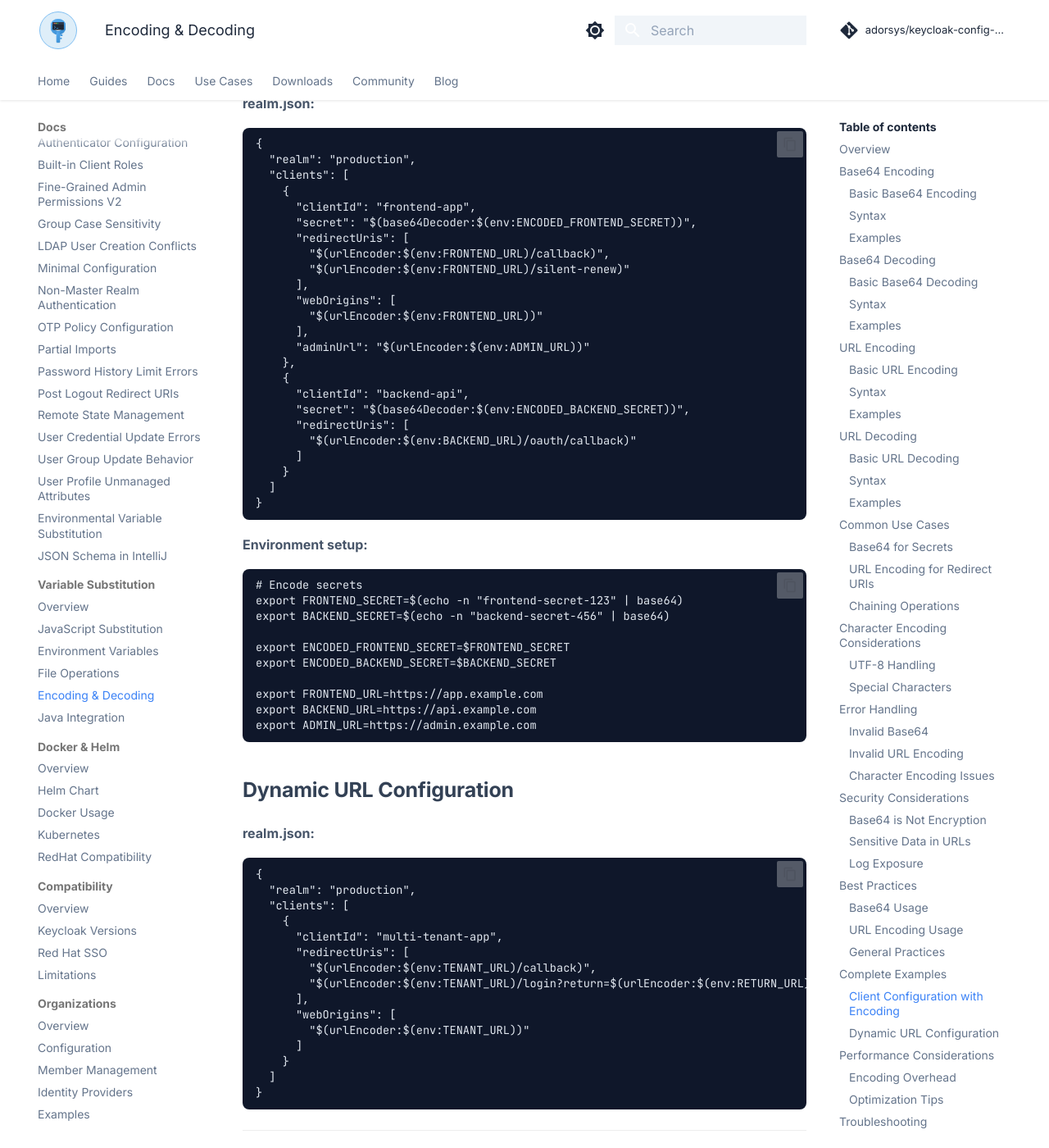
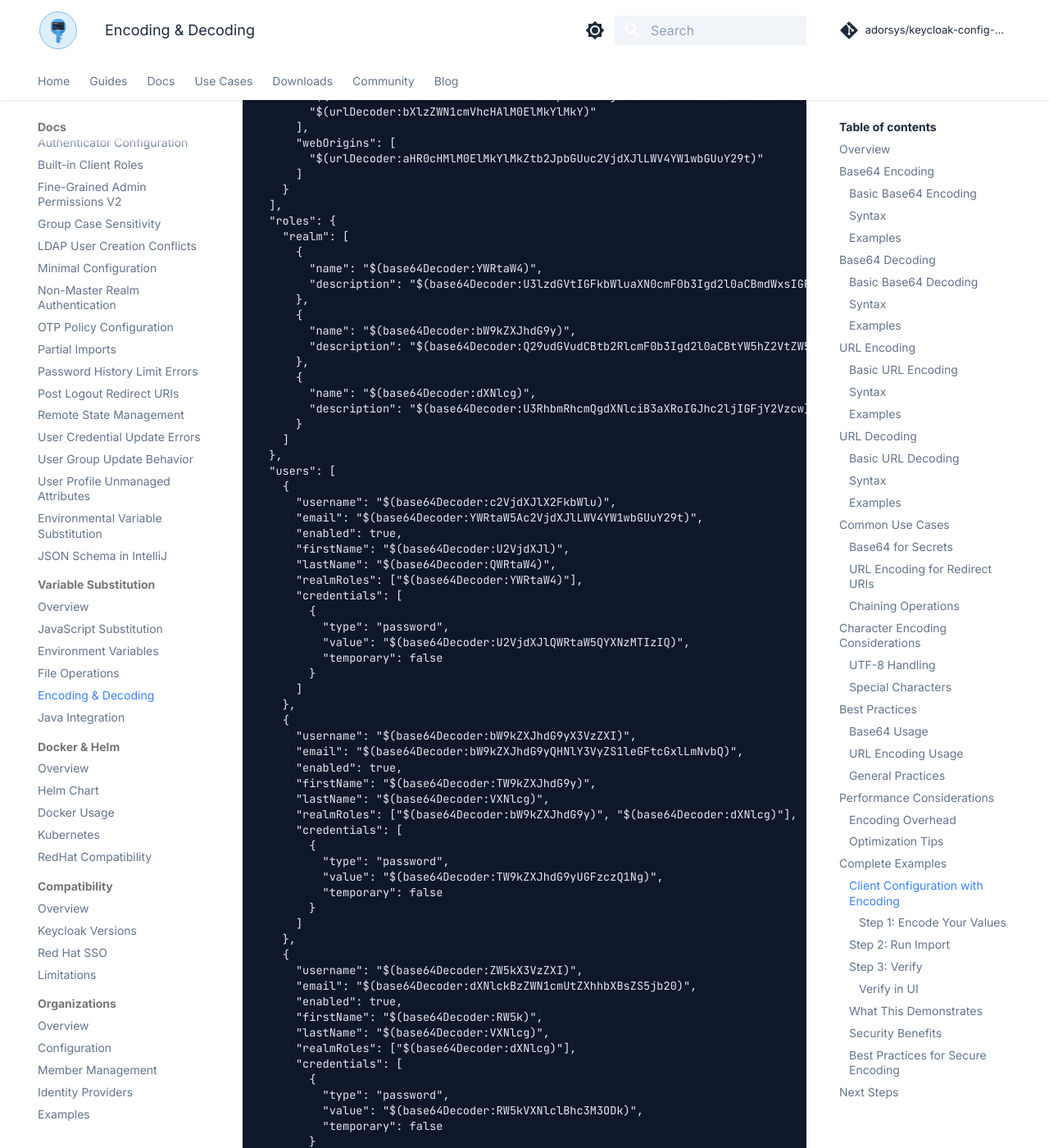
Before and after one commit to adorsys/keycloak-config-cli, an MkDocs documentation site: the page built from docs/variable-substitution/encoding-decoding.md, in a window 1280 px wide and 1400 px high, scrolled down 9915 px. Shown: the whole window at 82% size. Built offline with MkDocs 1.6.1 and Material for MkDocs 9.7.7, drawn with Linux system fonts in a browser that asks for light colours; comment, search, counter and statistics services are not loaded; some of the changed text lies outside the part shown.

Commit message:
Update variable substitution overview documentation - improve structure and formatting

````diff
--- a/docs/variable-substitution/encoding-decoding.md
+++ b/docs/variable-substitution/encoding-decoding.md
@@ -244,12 +244,18 @@
 ```
 
 **Encode secret before deployment:**
+
+Encode
+
 ```bash
-# Encode secret
 echo -n "my-secret-password" | base64
-# Output: bXktc2VjcmV0LXBhc3N3b3Jk
+```
 
-# Set as environment variable
+> Expected output: `bXktc2VjcmV0LXBhc3N3b3Jk`
+
+Export
+
+```bash
 export ENCODED_SECRET=bXktc2VjcmV0LXBhc3N3b3Jk
 ```
 
@@ -328,79 +334,6 @@
 
 ---
 
-## Error Handling
-
-### Invalid Base64
-
-**Invalid Base64 string:**
-```
-Error: Invalid Base64 input
-```
-
-**Solution:** Ensure Base64 string is properly formatted
-
-### Invalid URL Encoding
-
-**Malformed URL-encoded string:**
-```
-Error: Invalid URL encoding
-```
-
-**Solution:** Verify URL encoding syntax
-
-### Character Encoding Issues
-
-**Encoding/decoding mismatch:**
-```
-Error: Character encoding mismatch
-```
-
-**Solution:** Use consistent character encoding (UTF-8 recommended)
-
----
-
-## Security Considerations
-
-### Base64 is Not Encryption
-
-**Important:** Base64 is encoding, not encryption:
-
-```json
-// ❌ NOT secure - Base64 is easily reversible
-{
-  "secret": "$(base64Encoder:my-password)"
-}
-
-// ✅ Use proper secret management
-{
-  "secret": "$(file:UTF-8:/run/secrets/password)"
-}
-```
-
-### Sensitive Data in URLs
-
-**Be careful with sensitive data in URLs:**
-```json
-// ❌ Avoid: Sensitive data in URL parameters
-{
-  "redirectUri": "$(urlEncoder:https://example.com/callback?token=secret-token)"
-}
-
-// ✅ Better: Use POST or secure headers
-{
-  "redirectUri": "$(urlEncoder:https://example.com/callback)"
-}
-```
-
-### Log Exposure
-
-**Be aware of logging:**
-- Encoded strings may appear in logs
-- Base64 can be easily decoded
-- URL-encoded strings are also reversible
-
----
-
 ## Best Practices
 
 ### Base64 Usage
@@ -424,77 +357,6 @@
 3. **Handle Errors:** Implement proper error handling
 4. **Document Dependencies:** Document external encoding/decoding requirements
 
----
-
-## Complete Examples
-
-### Client Configuration with Encoding
-
-**realm.json:**
-```json
-{
-  "realm": "production",
-  "clients": [
-    {
-      "clientId": "frontend-app",
-      "secret": "$(base64Decoder:$(env:ENCODED_FRONTEND_SECRET))",
-      "redirectUris": [
-        "$(urlEncoder:$(env:FRONTEND_URL)/callback)",
-        "$(urlEncoder:$(env:FRONTEND_URL)/silent-renew)"
-      ],
-      "webOrigins": [
-        "$(urlEncoder:$(env:FRONTEND_URL))"
-      ],
-      "adminUrl": "$(urlEncoder:$(env:ADMIN_URL))"
-    },
-    {
-      "clientId": "backend-api",
-      "secret": "$(base64Decoder:$(env:ENCODED_BACKEND_SECRET))",
-      "redirectUris": [
-        "$(urlEncoder:$(env:BACKEND_URL)/oauth/callback)"
-      ]
-    }
-  ]
-}
-```
-
-**Environment setup:**
-```bash
-# Encode secrets
-export FRONTEND_SECRET=$(echo -n "frontend-secret-123" | base64)
-export BACKEND_SECRET=$(echo -n "backend-secret-456" | base64)
-
-export ENCODED_FRONTEND_SECRET=$FRONTEND_SECRET
-export ENCODED_BACKEND_SECRET=$BACKEND_SECRET
-
-export FRONTEND_URL=https://app.example.com
-export BACKEND_URL=https://api.example.com
-export ADMIN_URL=https://admin.example.com
-```
-
-### Dynamic URL Configuration
-
-**realm.json:**
-```json
-{
-  "realm": "production",
-  "clients": [
-    {
-      "clientId": "multi-tenant-app",
-      "redirectUris": [
-        "$(urlEncoder:$(env:TENANT_URL)/callback)",
-        "$(urlEncoder:$(env:TENANT_URL)/login?return=$(urlEncoder:$(env:RETURN_URL)))"
-      ],
-      "webOrigins": [
-        "$(urlEncoder:$(env:TENANT_URL))"
-      ]
-    }
-  ]
-}
-```
-
----
-
 ## Performance Considerations
 
 ### Encoding Overhead
@@ -512,48 +374,227 @@
 
 ---
 
-## Troubleshooting
+## Complete Examples
 
-### Common Issues
+### Client Configuration with Encoding
 
-**1. Encoding/Decoding Mismatch**
-```
-Error: Encoding/decoding mismatch
-```
-**Solution:** Ensure same encoding method is used for both operations
-
-**2. Invalid Characters**
-```
-Error: Invalid character in input
-```
-**Solution:** Validate input before encoding
-
-**3. Trailing Newlines**
-```
-Error: Unexpected newline in Base64
-```
-**Solution:** Remove trailing newlines from Base64 strings
-
-**4. URL Too Long**
-```
-Error: URL exceeds maximum length
-```
-**Solution:** Use POST instead of GET for large data
-
-### Debug Encoding
-
-**Test encoding/decoding:**
-```bash
-# Test Base64
-echo -n "test" | base64
-echo "dGVzdA==" | base64 -d
-
-# Test URL encoding
-python3 -c "import urllib.parse; print(urllib.parse.quote('Hello World!'))"
-python3 -c "import urllib.parse; print(urllib.parse.unquote('Hello%20World%21'))"
+**secure-encoding-realm.json:**
+```json
+{
+  "realm": "secure-encoding-test",
+  "displayName": "$(base64Decoder:U2VjdXJlIEVuY29kaW5nIFRlc3QgUmVhbG0)",
+  "enabled": true,
+  "clients": [
+    {
+      "clientId": "$(base64Decoder:ZnJvbnRlbmQtYXBw)",
+      "name": "$(base64Decoder:U2VjdXJlIEZyb250ZW5kIEFwcGxpY2F0aW9u)",
+      "enabled": true,
+      "publicClient": true,
+      "standardFlowEnabled": true,
+      "redirectUris": [
+        "$(urlDecoder:aHR0cHMlM0ElMkYlMkZhcHAuc2VjdXJlLWV4YW1wbGUuY29tJTJGY2FsbGJhY2s)",
+        "$(urlDecoder:aHR0cHMlM0ElMkYlMkZhcHAuc2VjdXJlLWV4YW1wbGUuY29tJTJGc2lsZW50LXJlbmV3)"
+      ],
+      "webOrigins": [
+        "$(urlDecoder:aHR0cHMlM0ElMkYlMkZhcHAuc2VjdXJlLWV4YW1wbGUuY29t)"
+      ]
+    },
+    {
+      "clientId": "$(base64Decoder:YmFja2VuZC1hcGk)",
+      "name": "$(base64Decoder:U2VjdXJlIEJhY2tlbmQgQVBJ)",
+      "enabled": true,
+      "publicClient": false,
+      "standardFlowEnabled": true,
+      "directAccessGrantsEnabled": true,
+      "secret": "$(base64Decoder:YmFja2VuZF9hcGlfc2VjcmV0X2hpZ2hfc2VjdXJpdHlfMjAyNA)",
+      "redirectUris": [
+        "$(urlDecoder:aHR0cHMlM0ElMkYlMkZhcGkuc2VjdXJlLWV4YW1wbGUuY29tJTJGYXV0aCUyRmNhbGxiYWNr)"
+      ],
+      "webOrigins": [
+        "$(urlDecoder:aHR0cHMlM0ElMkYlMkZhcGkuc2VjdXJlLWV4YW1wbGUuY29t)"
+      ]
+    },
+    {
+      "clientId": "$(base64Decoder:YmFja2VuZC1hcGk)",
+      "name": "$(base64Decoder:U2VjdXJlIEJhY2tlbmQgQVBJ)",
+      "enabled": true,
+      "publicClient": false,
+      "standardFlowEnabled": true,
+      "directAccessGrantsEnabled": true,
+      "secret": "$(base64Decoder:YmFja2VuZF9hcGlfc2VjcmV0X2hpZ2hfc2VjdXJpdHlfMjAyNA)",
+      "redirectUris": [
+        "$(urlDecoder:aHR0cHMlM0ElMkYlMkZhcGkuc2VjdXJlLWV4YW1wbGUuY29tJTJGYXV0aCUyRmNhbGxiYWNr)"
+      ],
+      "webOrigins": [
+        "$(urlDecoder:aHR0cHMlM0ElMkYlMkZhcGkuc2VjdXJlLWV4YW1wbGUuY29t)"
+      ]
+    },
+    {
+      "clientId": "$(base64Decoder:bW9iaWxlLWFwcA)",
+      "name": "$(base64Decoder:U2VjdXJlIE1vYmlsZSBBcHBsaWNhdGlvbg)",
+      "enabled": true,
+      "publicClient": true,
+      "standardFlowEnabled": true,
+      "redirectUris": [
+        "$(urlDecoder:aHR0cHMlM0ElMkYlMkZtb2JpbGUuc2VjdXJlLWV4YW1wbGUuY29tJTJGY2FsbGJhY2s)",
+        "$(urlDecoder:bXlzZWN1cmVhcHAlM0ElMkYlMkY)"
+      ],
+      "webOrigins": [
+        "$(urlDecoder:aHR0cHMlM0ElMkYlMkZtb2JpbGUuc2VjdXJlLWV4YW1wbGUuY29t)"
+      ]
+    }
+  ],
+  "roles": {
+    "realm": [
+      {
+        "name": "$(base64Decoder:YWRtaW4)",
+        "description": "$(base64Decoder:U3lzdGVtIGFkbWluaXN0cmF0b3Igd2l0aCBmdWxsIGFjY2Vzcw)"
+      },
+      {
+        "name": "$(base64Decoder:bW9kZXJhdG9y)",
+        "description": "$(base64Decoder:Q29udGVudCBtb2RlcmF0b3Igd2l0aCBtYW5hZ2VtZW50IHJpZ2h0cw)"
+      },
+      {
+        "name": "$(base64Decoder:dXNlcg)",
+        "description": "$(base64Decoder:U3RhbmRhcmQgdXNlciB3aXRoIGJhc2ljIGFjY2Vzcw)"
+      }
+    ]
+  },
+  "users": [
+    {
+      "username": "$(base64Decoder:c2VjdXJlX2FkbWlu)",
+      "email": "$(base64Decoder:YWRtaW5Ac2VjdXJlLWV4YW1wbGUuY29t)",
+      "enabled": true,
+      "firstName": "$(base64Decoder:U2VjdXJl)",
+      "lastName": "$(base64Decoder:QWRtaW4)",
+      "realmRoles": ["$(base64Decoder:YWRtaW4)"],
+      "credentials": [
+        {
+          "type": "password",
+          "value": "$(base64Decoder:U2VjdXJlQWRtaW5QYXNzMTIzIQ)",
+          "temporary": false
+        }
+      ]
+    },
+    {
+      "username": "$(base64Decoder:bW9kZXJhdG9yX3VzZXI)",
+      "email": "$(base64Decoder:bW9kZXJhdG9yQHNlY3VyZS1leGFtcGxlLmNvbQ)",
+      "enabled": true,
+      "firstName": "$(base64Decoder:TW9kZXJhdG9y)",
+      "lastName": "$(base64Decoder:VXNlcg)",
+      "realmRoles": ["$(base64Decoder:bW9kZXJhdG9y)", "$(base64Decoder:dXNlcg)"],
+      "credentials": [
+        {
+          "type": "password",
+          "value": "$(base64Decoder:TW9kZXJhdG9yUGFzczQ1Ng)",
+          "temporary": false
+        }
+      ]
+    },
+    {
+      "username": "$(base64Decoder:ZW5kX3VzZXI)",
+      "email": "$(base64Decoder:dXNlckBzZWN1cmUtZXhhbXBsZS5jb20)",
+      "enabled": true,
+      "firstName": "$(base64Decoder:RW5k)",
+      "lastName": "$(base64Decoder:VXNlcg)",
+      "realmRoles": ["$(base64Decoder:dXNlcg)"],
+      "credentials": [
+        {
+          "type": "password",
+          "value": "$(base64Decoder:RW5kVXNlclBhc3M3ODk)",
+          "temporary": false
+        }
+      ]
+    }
+  ]
+}
 ```
 
----
+
+#### Step 1: Encode Your Values
+
+Before creating the JSON file, encode your sensitive values:
+
+To encode use this syntax for Base64
+
+```bash
+echo -n "Secure Encoding Test Realm" | base64
+echo -n "my_super_secret_jwt_key_2024" | base64
+echo -n "admin@secure-example.com" | base64
+```
+
+To encode use this syntax for UrlEncoding
+
+
+```bash
+python3 -c "import urllib.parse; print(urllib.parse.quote('https://secure.example.com/webhooks/callback'))"
+python3 -c "import urllib.parse; print(urllib.parse.quote('https://app.secure-example.com/callback'))"
+```
+
+
+### Step 2: Run Import
+
+```bash
+java -jar ./target/keycloak-config-cli.jar \
+  --keycloak.url="http://<keycloak-url>" \
+  --keycloak.user="<admin-username>" \
+  --keycloak.password="<admin-password>" \
+  --import.var-substitution.enabled=true \
+  --import.files.locations=secure-encoding-realm.json
+```
+
+### Step 3: Verify
+
+#### Verify in UI
+
+In the Keycloak Admin Console, verify:
+
+- **Realm name**: `secure-encoding-test`
+- **Display name**: `Secure Encoding Test Realm`
+- **Clients**: `frontend-app`, `backend-api`, and `mobile-app` created successfully
+- **Users**: `secure_admin`, `moderator_user`, and `end_user` created successfully
+
+
+<br />
+
+![encoding-decoding-check](../static/images/variable-substitution/encoding-decoding-check.png)
+
+<br />
+
+### What This Demonstrates
+
+This example demonstrates all encoding and decoding operations:
+
+- **Base64 Encoding**: Converting secrets to Base64 format
+- **Base64 Decoding**: Converting Base64 back to original format
+- **URL Encoding**: Encoding URLs for safe transport
+- **URL Decoding**: Decoding URLs back to original format
+- **Nested Operations**: Using encode-then-decode chains
+- **Complex URLs**: Encoding URLs with parameters and special characters
+- **Client Configuration**: Using encoding in client secrets and URLs
+- **User Attributes**: Storing encoded/decoded values in user attributes
+
+### Security Benefits
+
+**No Plain Text Secrets**: Sensitive data never appears in plain text in configuration files
+
+**Version Control Safe**: Encoded values can be safely committed to version control
+
+**Runtime Decoding**: Values are only decoded in memory during import
+
+**Audit Trail**: Encoded values maintain auditability without exposing secrets
+
+**Compliance**: Helps meet security compliance requirements for secret management
+
+### Best Practices for Secure Encoding
+
+1. **Use Strong Base64**: Always use standard Base64 encoding
+2. **Separate Keys**: Store encoding keys separately from configuration
+3. **Environment-Specific**: Use different encoded values per environment
+4. **Regular Rotation**: Rotate and re-encode sensitive values regularly
+5. **Access Control**: Limit access to files with encoded values
+6. **Validation**: Validate decoded values during import process
+
 
 ## Next Steps
 
````
Also changed, not shown: docs/static/images/variable-substitution/encoding-decoding-check.png (added).
